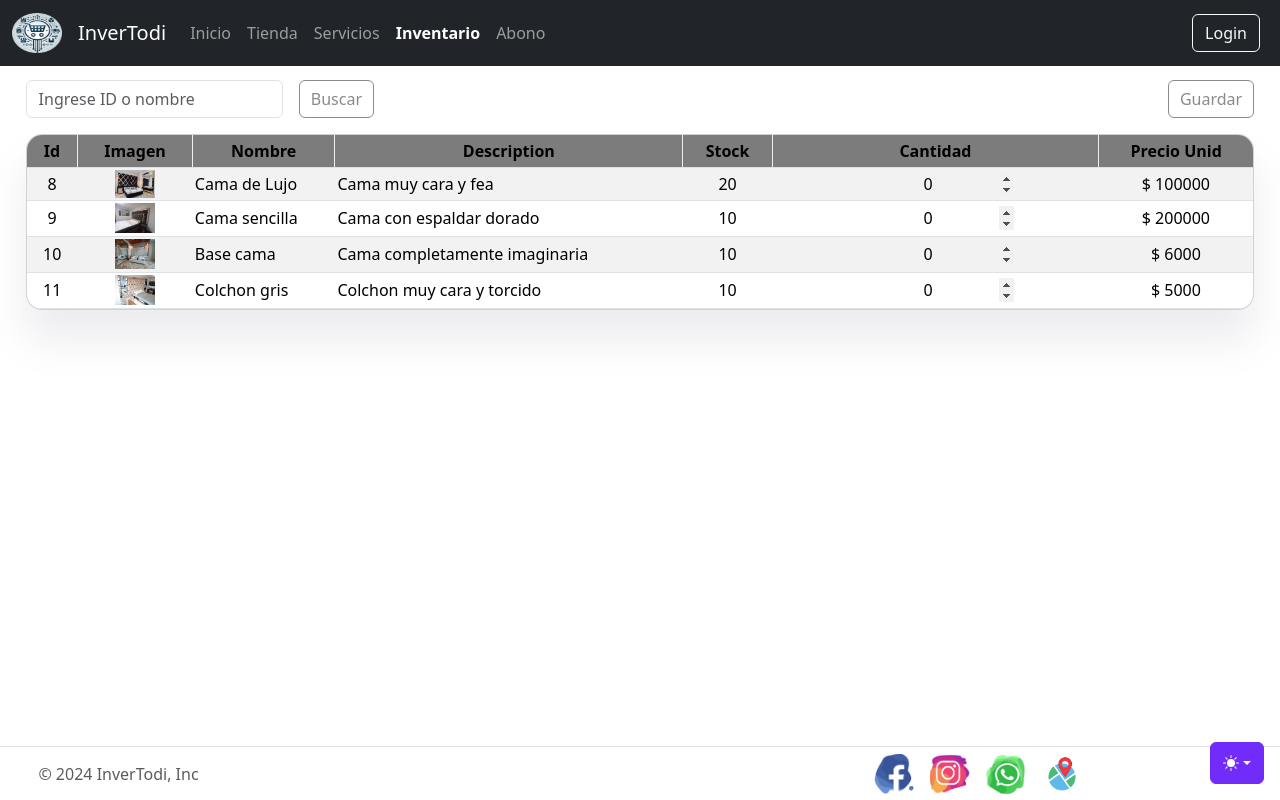
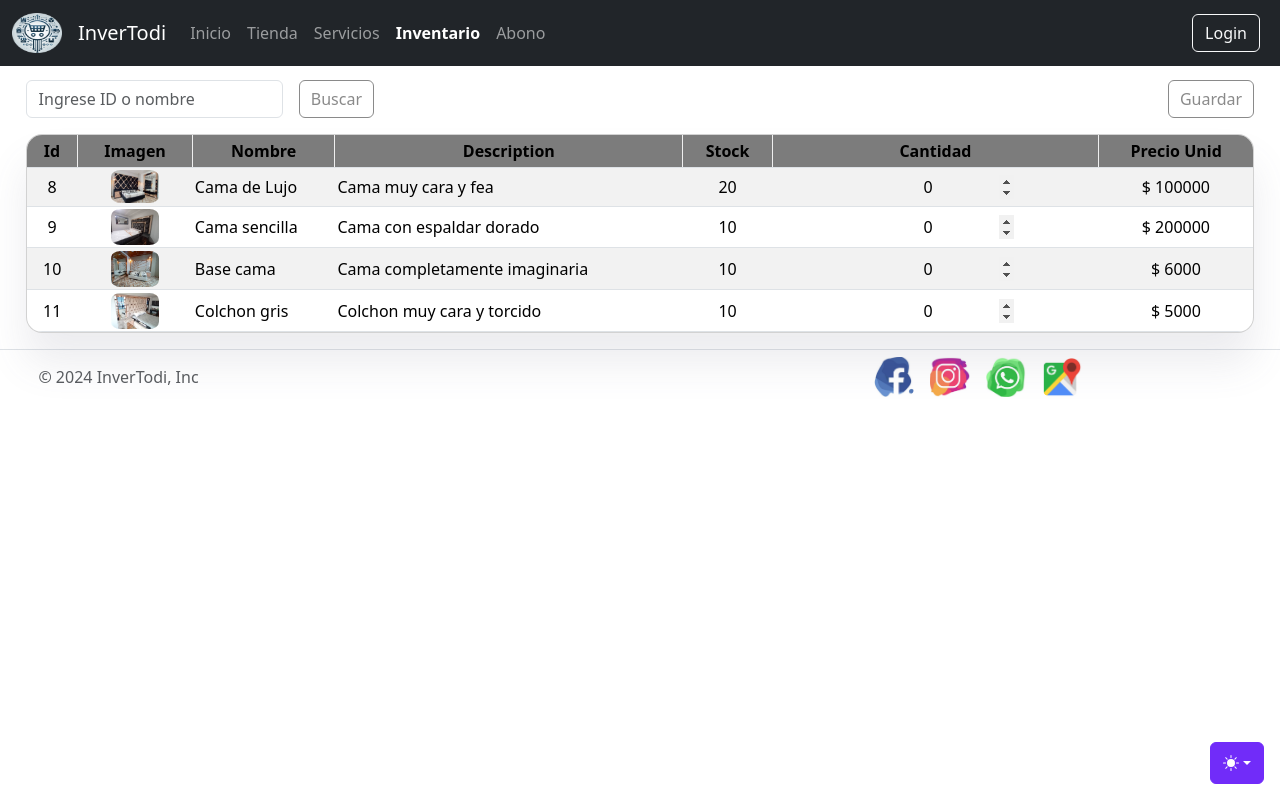
Before and after one commit to cristiantodi/Inventario_Django, a Django app: page /tienda/productos/ in a window 1280 px wide. Run offline with Django 5.2, Linux system fonts and the light colour scheme; data comes from the database, SQL or seed files in the repository; both versions use the stored data as it was after the commit; some libraries are stand-ins or nearby versions.

Commit message:
:ok_hand: Terminado Tienda e Inventario, espera aprovacion

```diff
--- a/appInventodi/static/css/style.css
+++ b/appInventodi/static/css/style.css
@@ -135,6 +135,12 @@
   color: white;
 }
 
+/* ------------CSS Home-------------------------- */
+.image-one {
+  border-radius: 50% 10% 50% 10% / 10% 50% 10% 50%;
+  box-shadow: 5px 5px 10px 4px rgba(32, 32, 32, 0.3);
+}
+
 /* ------------CSS Tienda-------------------------- */
 .custom-confirmation-box {
   position: fixed; /* Fijo a la ventana del navegador */
--- a/appInventodi/static/css/table.css
+++ b/appInventodi/static/css/table.css
@@ -88,3 +88,8 @@ input[type=number]::-webkit-inner-spin-button { opacity: 1}
 .style-thead{
     text-align: center; background-color: rgb(124, 124, 124) !important;
 }
+
+.img-table{
+    width: 3rem;
+    border-radius: 20%;
+}
--- a/appInventodi/static/js/inventario.js
+++ b/appInventodi/static/js/inventario.js
@@ -1,12 +1,18 @@
-// -------------------------Inventario
-document.addEventListener("DOMContentLoaded", function() {
+// -------------------------Inventario----------------------------------
+
 document.getElementById("guardar-btn").addEventListener("click", function() {
+    // Mostrar el modal de confirmación
+    const modalInventario = new bootstrap.Modal(document.getElementById('confirmarInventarioModal'));
+    modalInventario.show();
+
+    document.getElementById('confirmaInventario').addEventListener('click', () => {
+
     const filas = document.querySelectorAll("tbody tr");
     let cambios = [];
 
     filas.forEach(fila => {
         const productoId = fila.getAttribute("data-producto-id");
-            // Selecciona el input usando el id dinámico
+        // Selecciona el input usando el id dinámico con comillas
         const cantidadInput = document.getElementById(`cantidad-${productoId}`);
         const cantidad = parseInt(cantidadInput.value);
 
@@ -32,7 +38,7 @@ document.addEventListener("DOMContentLoaded", function() {
         })
         .then(data => {
             if (data.success) {
-                    alert("Stock actualizado correctamente");
+                // alert("Stock actualizado correctamente");
                 location.reload(); // Opcional
             } else {
                 alert("Hubo un error al actualizar el stock: " + (data.error || "Error desconocido"));
--- a/appInventodi/static/js/main.js
+++ b/appInventodi/static/js/main.js
@@ -51,7 +51,7 @@ function actualizarTabla() {
         tbody.innerHTML += `
             <tr>
                 <td class="text-center">${producto.id}</td>
-                <td class="text-center"><img src="${producto.imagen_url}" width="40"></td>
+                <td class="text-center"><img class="img-table" src="${producto.imagen_url}" width="40"></td>
                 <td>${producto.nombre}</td>
                 <td>${producto.contenido}</td>
                 <td class="text-center">${producto.stock}</td>
@@ -74,8 +74,15 @@ function actualizarTotalPagar() {
     document.getElementById('total-pagar').innerText = `$ ${totalPagar}`;
 }
 
-// ---------------------------------------------------------------------------------
+// -----------------------Modal y Confirmar Venta-----------------------------------------------
 document.getElementById('vender').addEventListener('click', () => {
+    // Mostrar el modal de confirmación
+    const modal = new bootstrap.Modal(document.getElementById('confirmarVentaModal'));
+    modal.show();
+
+    // Manejar el clic en "Confirmar" en el modal
+    document.getElementById('confirmarVenta').addEventListener('click', () => {
+        // Realizar la venta
         fetch('/tienda/vender-productos/', {
             method: 'POST',
             headers: {
@@ -90,14 +97,20 @@ document.getElementById('vender').addEventListener('click', () => {
                 productosTabla = {};
                 actualizarTabla();
                 actualizarTotalPagar();
-            alert('Venta realizada con éxito');
+                // alert('Venta realizada con éxito');
             } else {
                 alert('Error en la venta');
             }
+            // Cerrar el modal después de la venta
+            modal.hide();
         })
-    .catch(error => console.error('Error:', error));
+        .catch(error => {
+            console.error('Error:', error);
+            // Cerrar el modal si hay un error
+            modal.hide();
         });
-
+    });
+});
 //---------------------------------Eliminar producto de la tabla/tienda----------
 document.querySelector('table tbody').addEventListener('contextmenu', function(event) {
     event.preventDefault(); // Prevenir el menú contextual predeterminado
--- a/appInventodi/templates/base.html
+++ b/appInventodi/templates/base.html
@@ -22,29 +22,6 @@
         <link href="{% static 'css/carousel.css' %}" rel="stylesheet">
         <link href="{% static 'css/table.css' %}" rel="stylesheet">
         <link href="{% static 'img/logo.ico' %}" type="image/vnd.icon" rel="icon">
-        <style>
-            html, body {
-            height: 100%;
-            margin: 0;
-            display: flex;
-            flex-direction: column;
-            }
-
-            body {
-                font-family: var(--bs-body-font-family) !important;
-                display: flex;
-                flex-direction: column;
-                padding-bottom: 0 rem !important;
-            }
-
-            main {
-                flex: 1;
-            }
-
-            footer {
-                width: 100%;
-            }
-        </style>
 
     </head>
 
--- a/appInventodi/templates/home.html
+++ b/appInventodi/templates/home.html
@@ -65,11 +65,12 @@
                     </form>
                 </div>
             </div>
+
             {% for producto in products %}
                 <div class="col-6 col-sm-4 ">
                     <div class="col">
-                        <div class="card shadow-sm">
-                            <img class="" title="{{producto.nombre}}" src="{{producto.imagen.url}}" width="100%" height="225">
+                        <div class="">
+                            <img class="image-one" title="{{producto.nombre}}" src="{{producto.imagen.url}}" width="100%" height="225">
                             <div class="card-body" style="text-align: start; margin: 0 !important;">
                                 <p style="margin: 0;">{{producto.nombre}}</p>
                                 <p style="margin: 0;" >{{producto.contenido}}</p>
--- a/appInventodi/views.py
+++ b/appInventodi/views.py
@@ -1,6 +1,6 @@
 from django.shortcuts import render
 from django.contrib.auth.models import Group
-from tienda.models import productos
+from tienda.models import productos, categoria
 from django.contrib.auth import get_user_model
 
 User=get_user_model()
@@ -11,8 +11,10 @@ def contactanos(request):
 
 def home(request):
     products=productos.objects.all()
+    categorias= categoria.objects.all()
     grupos = Group.objects.all()  # Obtener todos los grupos
-    return render(request,"home.html", {'grupos': grupos, 'products':products})
+    return render(request,"home.html", {'grupos': grupos, 'products':products, 'categorias':categorias})
+
 
 def lista_productos(request):
     query = request.GET.get('buscar')
--- a/tienda/templates/inventario.html
+++ b/tienda/templates/inventario.html
@@ -5,8 +5,31 @@
 {% endblock %}
 
 {% block content %}
+
+<!-- ----------------------- Modal Confirmar inventario ----------------------- -->
+<div class="modal fade" id="confirmarInventarioModal" tabindex="-1" aria-labelledby="" aria-hidden="true">
+    <div class="modal-dialog">
+      <div class="modal-content">
+        <div class="modal-header">
+          <h5 class="modal-title" id="confirmarInventarioLabel">Confirmar Inventario</h5>
+          <button type="button" class="btn-close" data-bs-dismiss="modal" aria-label="Close"></button>
+        </div>
+        <div class="modal-body">
+          ¿Estás seguro de que deseas guardar cambios en el inventario?
+        </div>
+        <div class="modal-footer">
+          <button type="button" class="btn btn-secondary" data-bs-dismiss="modal">Cancelar</button>
+          <button type="button" class="btn btn-primary" id="confirmaInventario">Confirmar</button>
+        </div>
+      </div>
+    </div>
+  </div>
+<!-- --------------------------------------------------------------------- -->
+
+
 <div class="div-input-buton">
     <form style="display: flex;" method="get" action="{% url 'lista_productos' %}">
+        {% csrf_token %}
         <input class="form-control" type="search" name="query" id="query" placeholder="Ingrese ID o nombre">
         <div class="content-btn-buscar">
             <button class="btn button-round" type="submit">Buscar</button>
@@ -48,7 +71,7 @@
                 {% for producto in productos %}
                     <tr data-producto-id="{{ producto.id }}">
                         <td class="text-center">{{ producto.id }}</td>
-                        <td class="text-center"><img src="{{ producto.imagen.url }}" width="40"></td>
+                        <td class="text-center"><img class="img-table" src="{{ producto.imagen.url }}" ></td>
                         <td>{{ producto.nombre }}</td>
                         <td>{{ producto.contenido }}</td>
                         <td class="text-center">{{ producto.cantidad }}</td>
```
Also changed, not shown: tienda/templates/tienda.html (+23 -10 lines), appInventodi/static/img/map.png, db.sqlite3, media/Categoria_Tienda/Cocina.jpg (added), media/Categoria_Tienda/Cortinas.png (added), media/Categoria_Tienda/Dormitorio.jpg (added), media/Categoria_Tienda/Mesas.png (added), media/Categoria_Tienda/ropa.png (added), media/tienda/Imagen_de_WhatsApp_2024-11-04_a_las_13.45.11_10738571.jpg (added), media/tienda/Imagen_de_WhatsApp_2024-11-04_a_las_13.45.11_60e31180.jpg (added), media/tienda/Imagen_de_WhatsApp_2024-11-04_a_las_13.45.12_362b9135.jpg (added), media/tienda/Imagen_de_WhatsApp_2024-11-04_a_las_13.45.12_add46a28.jpg (added). Lines whose indentation alone changed are shown as unchanged.
